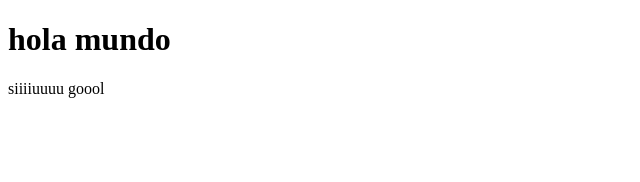
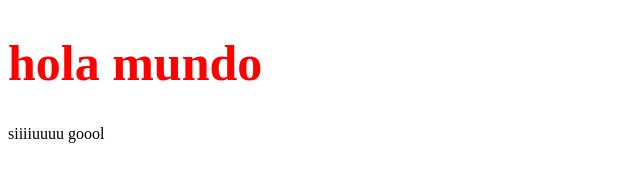
Before and after one commit to dominicleon/frontend-silabuz, a plain HTML site: page index.html in a window 1280 px wide. Shown: the whole page, without its empty margins (0-640 px from the left). Drawn offline with Linux system fonts and the light colour scheme.

```diff
--- a/index.html
+++ b/index.html
@@ -5,6 +5,7 @@
     <meta http-equiv="X-UA-Compatible" content="IE=edge" />
     <meta name="viewport" content="width=device-width, initial-scale=1.0" />
     <title>Document</title>
+    <link rel="stylesheet" href="./main.css">
   </head>
   <body>
     <h1>hola mundo</h1>
--- /dev/null
+++ b/main.css
@@ -0,0 +1,3 @@
+h1{color: red;
+font-size: 50px
+}
```
